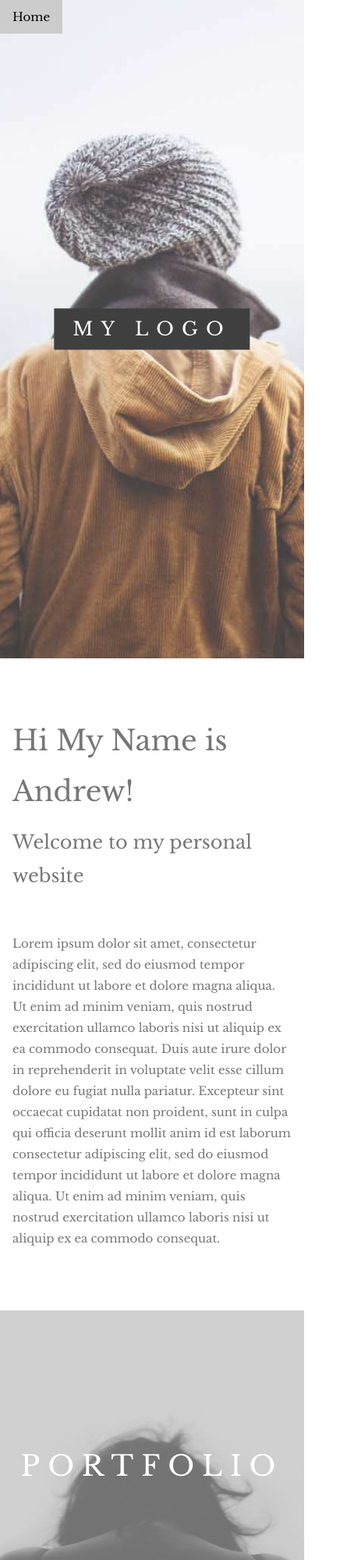
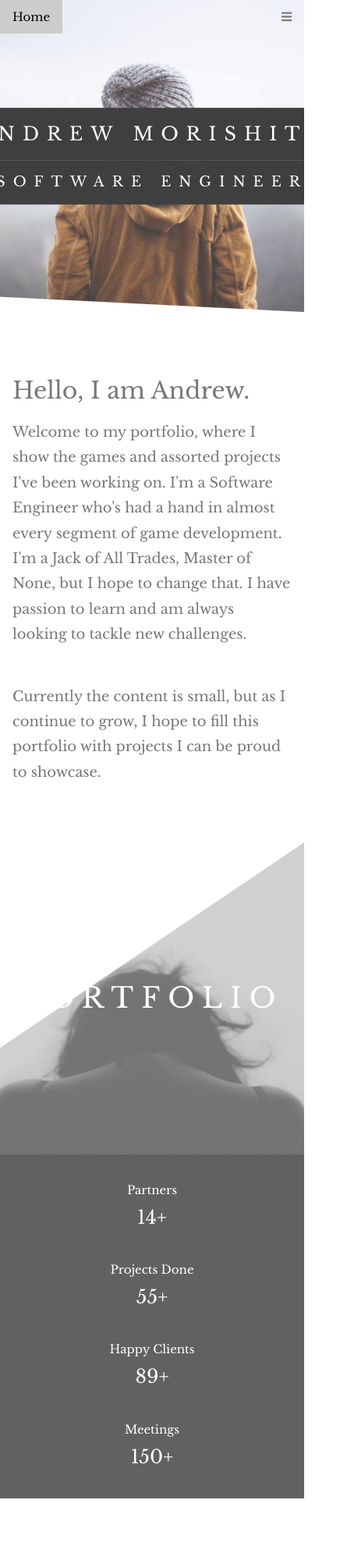
Before and after one commit to akiyohitom/akiyohitom.github.io, a plain HTML site: page index.html in a window 390 px wide. Shown: the top 2000 px of the page at 78% size, 445 px wide, since content can reach past the window. Drawn offline with nearby package versions, Linux system fonts and the light colour scheme; some packages are replaced by stand-ins of ours; a script that the page names is missing.

Commit message:
tweaked css, removed parts and fixed summary.

```diff
--- a/index.html
+++ b/index.html
@@ -3,7 +3,7 @@
 <head>
     <meta charset="utf-8">
     <meta http-equiv="x-ua-compatible" content="ie=edge">
-    <title>Andrew</title>
+    <title>Andrew - Software Engineer</title>
     <meta name="description" content="">
     <meta name="viewport" content="width=device-width, initial-scale=1">
     <meta name="theme-color" content="#330099">
@@ -20,64 +20,65 @@
 <!-- navbar -->
 	<div class="w3-top">
 	  <div class="w3-bar" id="myNavbar">
+	    <a class="w3-bar-item w3-button w3-hover-black w3-hide-medium w3-hide-large w3-right" href="javascript:void(0);" onclick="toggleFunction()" title="Toggle Navigation Menu">
+	      <i class="fa fa-bars"></i>
+	    </a>
 	    <a href="#home" class="w3-bar-item w3-button">Home</a>
 	    <a href="#about" class="w3-bar-item w3-button w3-hide-small"><i class="fas fa-user-circle"></i> About</a>
 	    <a href="#portfolio" class="w3-bar-item w3-button w3-hide-small"><i class="fas fa-gamepad"></i> Portfolio</a>
-	    <a href="#contact" class="w3-bar-item w3-button w3-hide-small"><i class="far fa-envelope"></i> Contact</a>
 	  </div>
 	</div>
 
 <!-- first parallax -->
-	<div class="bgimg-1 w3-display-container w3-opacity-min" id="home">
-	  <div class="w3-display-middle" style="white-space:nowrap;">
-	    <span class="w3-center w3-padding-large w3-black w3-xlarge w3-wide w3-animate-opacity">MY <span class="w3-hide-small">WEBSITE</span> LOGO</span>
+	<div id="home"></div>
+	<div class="bgimg-1 w3-display-container w3-opacity-min" id="parallax_1">
+	  <div class="w3-display-middle" style="white-space:nowrap;" id="titletext">
+	    <div class="w3-center w3-padding-large w3-black w3-xlarge w3-wide w3-animate-opacity">ANDREW MORISHITA</div>
+	    <div class="w3-center w3-padding-large w3-black w3-large w3-wide w3-animate-opacity">SOFTWARE ENGINEER</div>
 	  </div>
 	</div>
 
 <!-- about me -->
 	<div class="w3-content w3-container w3-padding-64" id="about">
 		<section id="sec_about" class="page_section">
-			<a id="about" class="smooth"></a>
-			<h1>Hi My Name is Andrew!</h1>
-			<h3>Welcome to my personal website</h3>
+			<h2>Hello, I am Andrew.</h2>
+			<h5>Welcome to my portfolio, where I show the games and assorted projects I've been working on. I'm a Software Engineer who's had a hand in almost every segment of game development. I'm a Jack of All Trades, Master of None, but I hope to change that. I have passion to learn and am always looking to tackle new challenges.</h5>
 			<br>
-
-			<p>Lorem ipsum dolor sit amet, consectetur adipiscing elit, sed do eiusmod tempor incididunt ut labore et dolore magna aliqua. Ut enim ad minim veniam, quis nostrud exercitation ullamco laboris nisi ut aliquip ex ea commodo consequat. Duis aute irure dolor in reprehenderit in voluptate velit esse cillum dolore eu fugiat nulla pariatur. Excepteur sint occaecat cupidatat non proident, sunt in culpa qui officia deserunt mollit anim id est laborum consectetur adipiscing elit, sed do eiusmod tempor incididunt ut labore et dolore magna aliqua. Ut enim ad minim veniam, quis nostrud exercitation ullamco laboris nisi ut aliquip ex ea commodo consequat.</p>
+			<h5>Currently the content is small, but as I continue to grow, I hope to fill this portfolio with projects I can be proud to showcase.</h5>
 		</section>
 	</div>
 
 <!-- second parallax -->
-	<div class="bgimg-2 w3-display-container w3-opacity-min">
+	<div class="bgimg-2 w3-display-container w3-opacity-min" id="parallax_2">
 	  <div class="w3-display-middle">
 	    <span class="w3-xxlarge w3-text-white w3-wide">PORTFOLIO</span>
 	  </div>
 	</div>
 
-<!-- portfolio -->
-	<div class="w3-content w3-container w3-padding-64" id="about">
-		<section id="sec_portfolio" class="page_section">
-			<a id="portfolio" class="smooth"></a>
-			<h1>These are my projects and works.</h1>
-      		<p>I am lorem ipsum consectetur adipiscing elit, sed do eiusmod tempor incididunt ut labore et dolore magna aliqua. Ut enim ad minim veniam, quis nostrud exercitation ullamco laboris nisi ut aliquip ex ea commodo consequat. Duis aute irure
-        dolor in reprehenderit in voluptate velit esse cillum dolore eu fugiat nulla pariatur. Excepteur sint occaecat cupidatat non proident, sunt in culpa qui officia deserunt mollit anim id est laborum consectetur adipiscing elit, sed do eiusmod tempor
-        incididunt ut labore et dolore magna aliqua. Ut enim ad minim veniam, quis nostrud exercitation ullamco laboris nisi ut aliquip ex ea commodo consequat. I am lorem ipsum consectetur adipiscing elit, sed do eiusmod tempor incididunt ut labore et dolore magna aliqua. Ut enim ad minim veniam, quis nostrud exercitation ullamco laboris nisi ut aliquip ex ea commodo consequat. Duis aute irure
-        dolor in reprehenderit in voluptate velit esse cillum dolore eu fugiat nulla pariatur. Excepteur sint occaecat cupidatat non proident, sunt in culpa qui officia deserunt mollit anim id est laborum consectetur adipiscing elit, sed do eiusmod tempor
-        incididunt ut labore et dolore magna aliqua. Ut enim ad minim veniam, quis nostrud exercitation ullamco laboris nisi ut aliquip ex ea commodo consequat.</p>
-		</section>
+	<div class="w3-row w3-center w3-dark-grey w3-padding-16">
+		<div class="w3-quarter w3-section">
+			Partners<br>
+			<span class="w3-xlarge">14+</span>
+		</div>
+		<div class="w3-quarter w3-section">
+			Projects Done<br>
+			<span class="w3-xlarge">55+</span>
+		</div>
+		<div class="w3-quarter w3-section">
+			Happy Clients<br>
+			<span class="w3-xlarge">89+</span>
+		</div>
+		<div class="w3-quarter w3-section">
+			Meetings<br>
+			<span class="w3-xlarge">150+</span>
+		</div>
 	</div>
 
-<!-- third parallax -->
-	<div class="bgimg-3 w3-display-container w3-opacity-min">
-	  <div class="w3-display-middle">
-	     <span class="w3-xxlarge w3-text-white w3-wide">CONTACT</span>
-	  </div>
-	</div>
-
-<!-- contact -->
-	<div class="w3-content w3-container w3-padding-64" id="about">
-		<section id="sec_contact" class="page_section">
-			<a id="contact" class="smooth"></a>
-			<h1>Contact Me!</h1>
+<!-- portfolio -->
+	<div class="w3-content w3-container w3-padding-64" id="portfolio">
+		<section id="sec_portfolio" class="page_section">
+			<h1>These are some of my projects and works.</h1>
+			<br>
       		<p>I am lorem ipsum consectetur adipiscing elit, sed do eiusmod tempor incididunt ut labore et dolore magna aliqua. Ut enim ad minim veniam, quis nostrud exercitation ullamco laboris nisi ut aliquip ex ea commodo consequat. Duis aute irure
         dolor in reprehenderit in voluptate velit esse cillum dolore eu fugiat nulla pariatur. Excepteur sint occaecat cupidatat non proident, sunt in culpa qui officia deserunt mollit anim id est laborum consectetur adipiscing elit, sed do eiusmod tempor
         incididunt ut labore et dolore magna aliqua. Ut enim ad minim veniam, quis nostrud exercitation ullamco laboris nisi ut aliquip ex ea commodo consequat. I am lorem ipsum consectetur adipiscing elit, sed do eiusmod tempor incididunt ut labore et dolore magna aliqua. Ut enim ad minim veniam, quis nostrud exercitation ullamco laboris nisi ut aliquip ex ea commodo consequat. Duis aute irure
@@ -93,7 +94,6 @@
 			    <a href="https://github.com/akiyohitom" target="_blank"><i class="fab fa-github w3-hover-opacity"></i></a>
 			    <a href="https://www.instagram.com/androookm/" target="_blank"><i class="fab fa-instagram w3-hover-opacity"></i></a>
 			    <a href="https://twitter.com/akiyohitom" target="_blank"><i class="fab fa-twitter w3-hover-opacity"></i></a>
-			    <a href="https://www.linkedin.com/in/amorishita/" target="_blank"><i class="fab fa-linkedin w3-hover-opacity"></i></a>
 			</div>
 		<p>Powered by <a href="https://www.w3schools.com/w3css/default.asp" title="W3.CSS" target="_blank" class="w3-hover-text-green">w3.css</a></p>
 	</footer>
--- a/script.js
+++ b/script.js
@@ -22,3 +22,32 @@ $(document).ready(function(){
     } // End if
   });
 });
+
+// Modal Image Gallery
+function onClick(element) {
+  document.getElementById("img01").src = element.src;
+  document.getElementById("modal01").style.display = "block";
+  var captionText = document.getElementById("caption");
+  captionText.innerHTML = element.alt;
+}
+
+// Change style of navbar on scroll
+window.onscroll = function() {myFunction()};
+function myFunction() {
+    var navbar = document.getElementById("myNavbar");
+    if (document.body.scrollTop > 100 || document.documentElement.scrollTop > 100) {
+        navbar.className = "w3-bar" + " w3-card" + " w3-animate-top" + " w3-white";
+    } else {
+        navbar.className = navbar.className.replace(" w3-card w3-animate-top w3-white", "");
+    }
+}
+
+// Used to toggle the menu on small screens when clicking on the menu button
+function toggleFunction() {
+    var x = document.getElementById("navDemo");
+    if (x.className.indexOf("w3-show") == -1) {
+        x.className += " w3-show";
+    } else {
+        x.className = x.className.replace(" w3-show", "");
+    }
+}
--- a/style.css
+++ b/style.css
@@ -8,12 +8,29 @@ body, html {
   line-height: 1.8;
 }
 
-.myNavbar {
+/*#myNavbar {
 	background-color: white;
+}*/
+#parallax_1 {
+	clip-path: polygon(
+    0 0,
+    100% 0,
+    100% 100%,
+    0 calc(100% - 5vw)
+  );
+}
+
+#parallax_2 {
+	clip-path: polygon(
+    0 calc(100% - 35vw),
+    100% 0,
+    100% 100%,
+    0 100%
+  );
 }
 
 /* Create a Parallax Effect */
-.bgimg-1, .bgimg-2, .bgimg-3 {
+.bgimg-1, .bgimg-2 {
   background-attachment: fixed;
   background-position: center;
   background-repeat: no-repeat;
@@ -32,11 +49,13 @@ body, html {
   min-height: 400px;
 }
 
-/* Third image (Contact) */
-.bgimg-3 {
-  background-image: url("./assets/background/parallax3.jpg");
-  min-height: 400px;
-}
-
 .w3-wide {letter-spacing: 10px;}
 .w3-hover-opacity {cursor: pointer;}
+
+/* Turn off parallax scrolling for tablets and phones */
+@media only screen and (max-device-width: 1600px) {
+  .bgimg-1, .bgimg-2 {
+    background-attachment: scroll;
+    min-height: 400px;
+  }
+}
```
